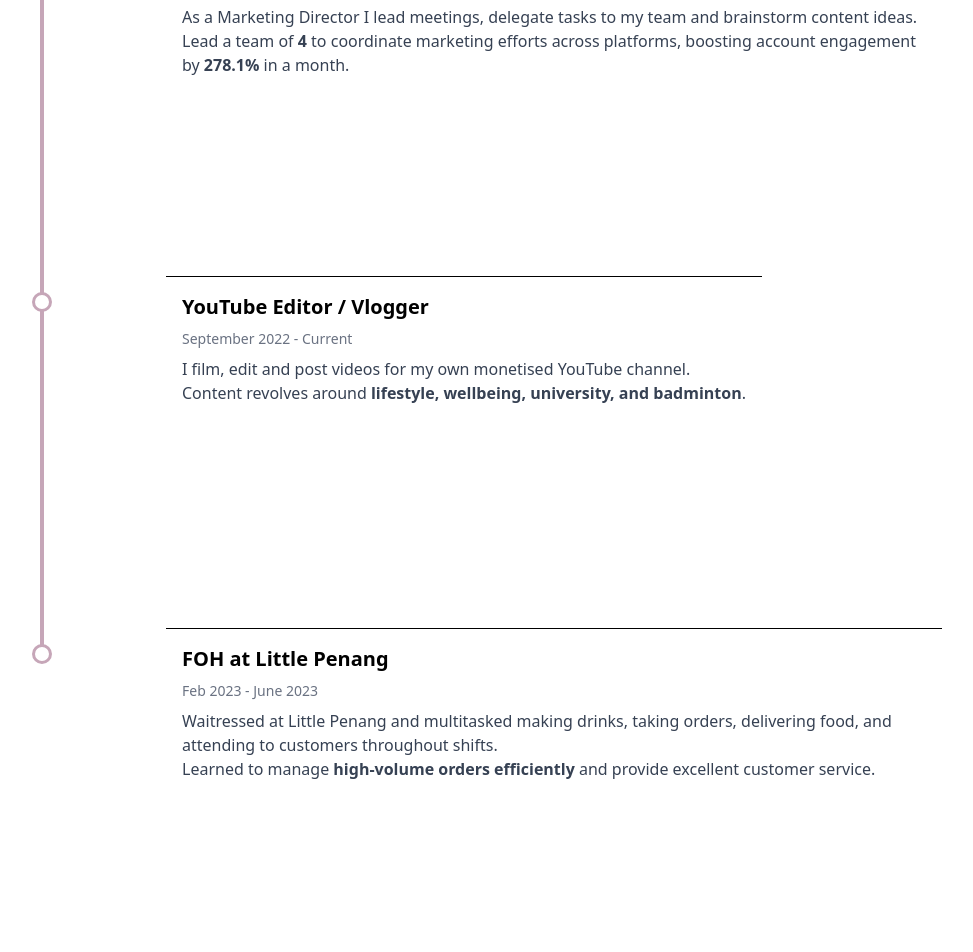
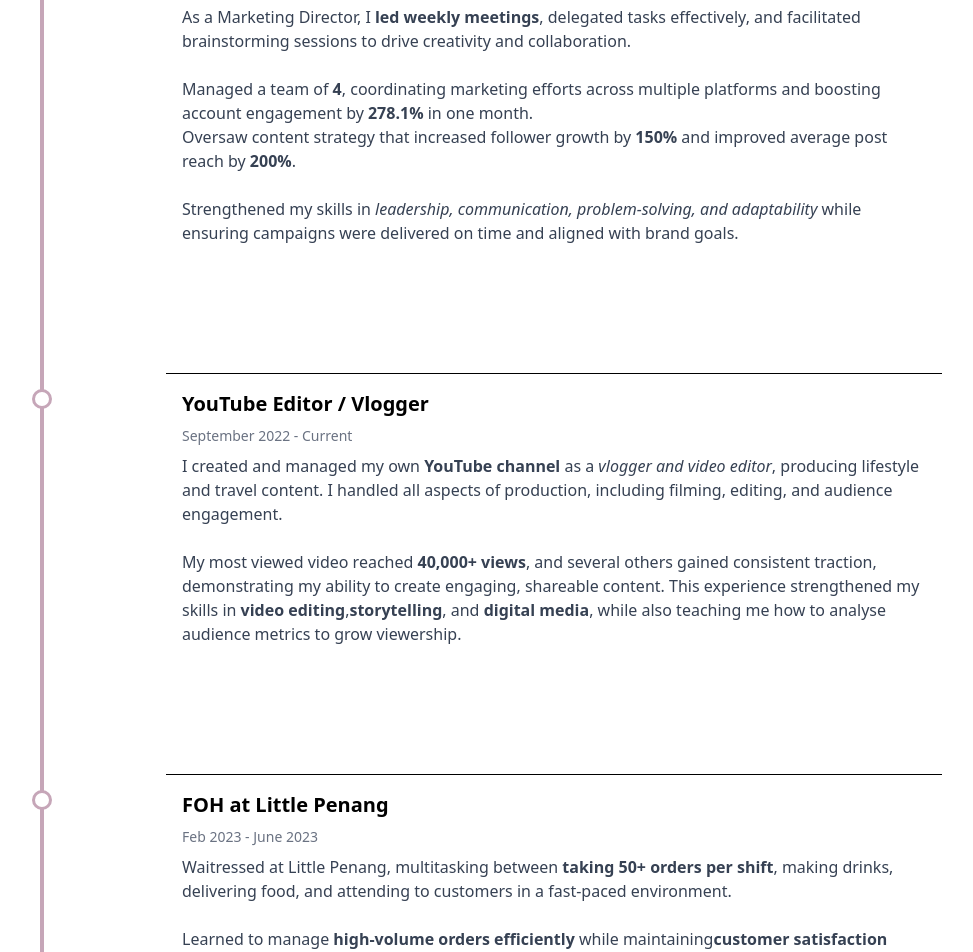
Before and after one commit to ashoomky/personal-website, a React (Vite) app: page / in a window 1280 px wide. Shown: the part 1760-2712 px from the top of the page, without its empty margins (186-1159 px from the left). Built offline with nearby package versions, Linux system fonts and the light colour scheme.

Commit message:
feat: final fINAL changes

```diff
--- a/src/components/Experience.jsx
+++ b/src/components/Experience.jsx
@@ -9,9 +9,18 @@ const Experience = () => {
     end: "Current",
     description: (
       <>
-        As a Marketing Director I lead meetings, delegate tasks to my team and brainstorm content ideas. <br />
-        Lead a team of <strong>4</strong> to coordinate marketing efforts across platforms, boosting account engagement by <strong>278.1%</strong> in a month.
-      </>
+        As a Marketing Director, I <strong>led weekly meetings</strong>, delegated tasks effectively, and
+        facilitated brainstorming sessions to drive creativity and collaboration. <br />
+        <br/>
+        Managed a team of <strong>4</strong>, coordinating marketing efforts across multiple platforms and
+        boosting account engagement by <strong>278.1%</strong> in one month. <br />
+        Oversaw content strategy that increased follower growth by <strong>150%</strong> and improved
+        average post reach by <strong>200%</strong>. <br />
+        <br/>
+        Strengthened my skills in <em>leadership, communication, problem-solving, and adaptability </em>
+        while ensuring campaigns were delivered on time and aligned with brand goals.
+    </>
+
     )
   },
   {
@@ -20,8 +29,19 @@ const Experience = () => {
     end: "Current",
     description: (
       <>
-        I film, edit and post videos for my own monetised YouTube channel. <br />
-        Content revolves around <strong>lifestyle, wellbeing, university, and badminton</strong>.
+        <p>
+            I created and managed my own <strong>YouTube channel</strong> as a
+            <em> vlogger and video editor</em>, producing lifestyle and travel content.
+            I handled all aspects of production, including filming, editing, and audience engagement.
+            <br/>
+            <br/>
+            My most viewed video reached <strong>40,000+ views</strong>, and several others gained consistent traction,
+            demonstrating my ability to create engaging, shareable content.
+            This experience strengthened my skills in <strong>video editing</strong>,
+            <strong>storytelling</strong>, and <strong>digital media</strong>,
+            while also teaching me how to analyse audience metrics to grow viewership.
+        </p>
+
       </>
     )
   },
@@ -30,10 +50,17 @@ const Experience = () => {
     start: "Feb 2023",
     end: "June 2023",
     description: (
-      <>
-        Waitressed at Little Penang and multitasked making drinks, taking orders, delivering food, and attending to customers throughout shifts. <br />
-        Learned to manage <strong>high-volume orders efficiently</strong> and provide excellent customer service.
-      </>
+    <>
+        Waitressed at Little Penang, multitasking between <strong>taking 50+ orders per shift</strong>,
+        making drinks, delivering food, and attending to customers in a fast-paced environment. <br />
+        <br/>
+        Learned to manage <strong>high-volume orders efficiently</strong> while maintaining
+        <strong>customer satisfaction</strong> through friendly and attentive service. <br />
+        <br/>
+        Strengthened skills in <em>teamwork, communication, adaptability, and time management </em>
+        by coordinating with kitchen staff and handling peak rush hours smoothly.
+    </>
+
     )
   }
 ];
@@ -86,7 +113,7 @@ const Experience = () => {
         }
     };
     return (
-        <div id="experience" className="w-full text-center pt-20 ">
+        <div id="experience" className="w-full text-center pt-20">
             {/* title */}
             <span className="text-4xl">
                 experience
@@ -94,10 +121,9 @@ const Experience = () => {
             {/* experience contents */}
             <div className="flex flex-col relative mt-10 mx-auto max-w-5xl">
                 {/* vertical timeline indicator (only on desktop) */}
-                <div className="absolute top-10 left-25 transform -translate-x-1/2 w-1 bg-[#C6A6B8] hidden md:block "
-                style={{ bottom: "15rem" }}
-                ></div>
-
+                <div className="absolute top-10 left-25 transform -translate-x-1/2 w-1 bg-[#C6A6B8] hidden md:block h-full"></div>
+                {/* horizontal divider line */}
+                <div className="absolute -bottom-10 left-25 w-full h-[3px] bg-[#C6A6B8] hidden md:block"></div>
                 {/* experience cards with circles */}
                 <div className="flex md:flex-1 flex-col space-y-16">
                     {experiences.map((exp, i) => (
--- a/src/components/ExperienceCard.jsx
+++ b/src/components/ExperienceCard.jsx
@@ -1,6 +1,6 @@
 const ExperienceCard = ({title, start, end, description}) => {
     return (
-        <div className="w-100% h-60 bg-white p-4 text-left m-6 border-t ">
+        <div className="w-100% bg-white p-4 text-left m-6 border-t ">
             <h3 className="text-xl font-semibold mb-2">{title}</h3>
             <p className="text-gray-500 text-sm">{start} - {end}</p>
             <p className="text-gray-700 mt-2">{description}</p>
```
